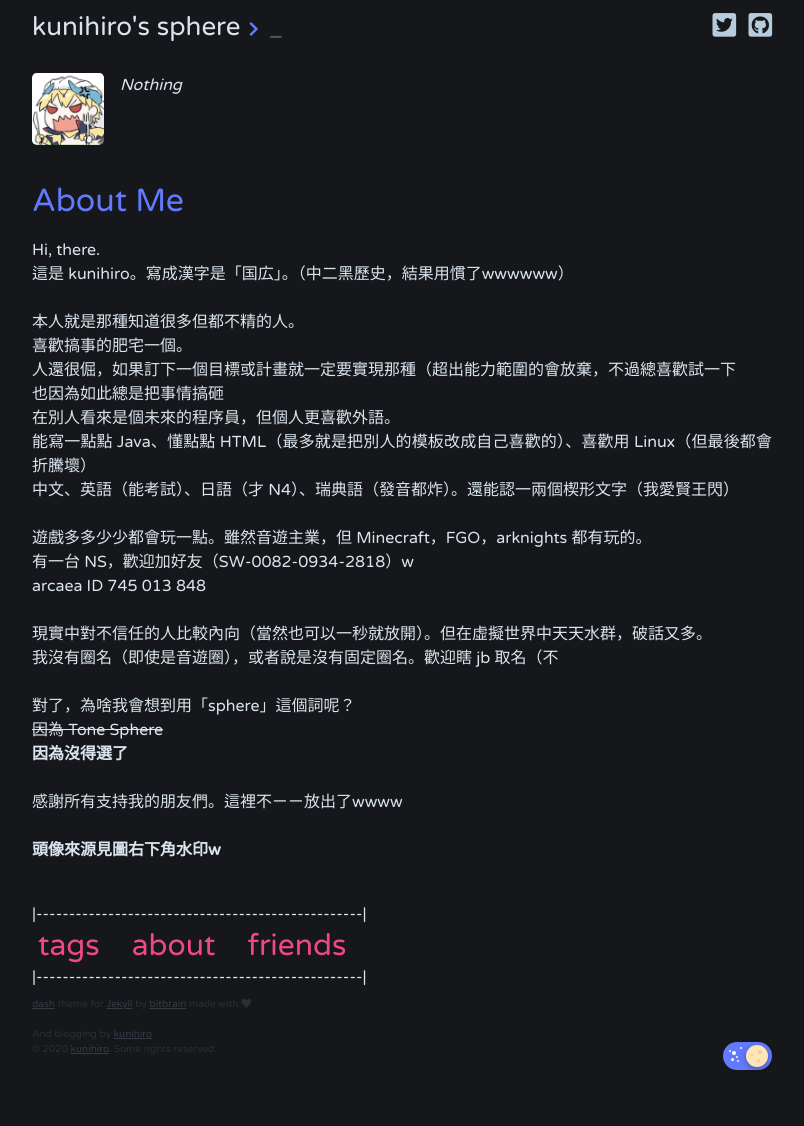
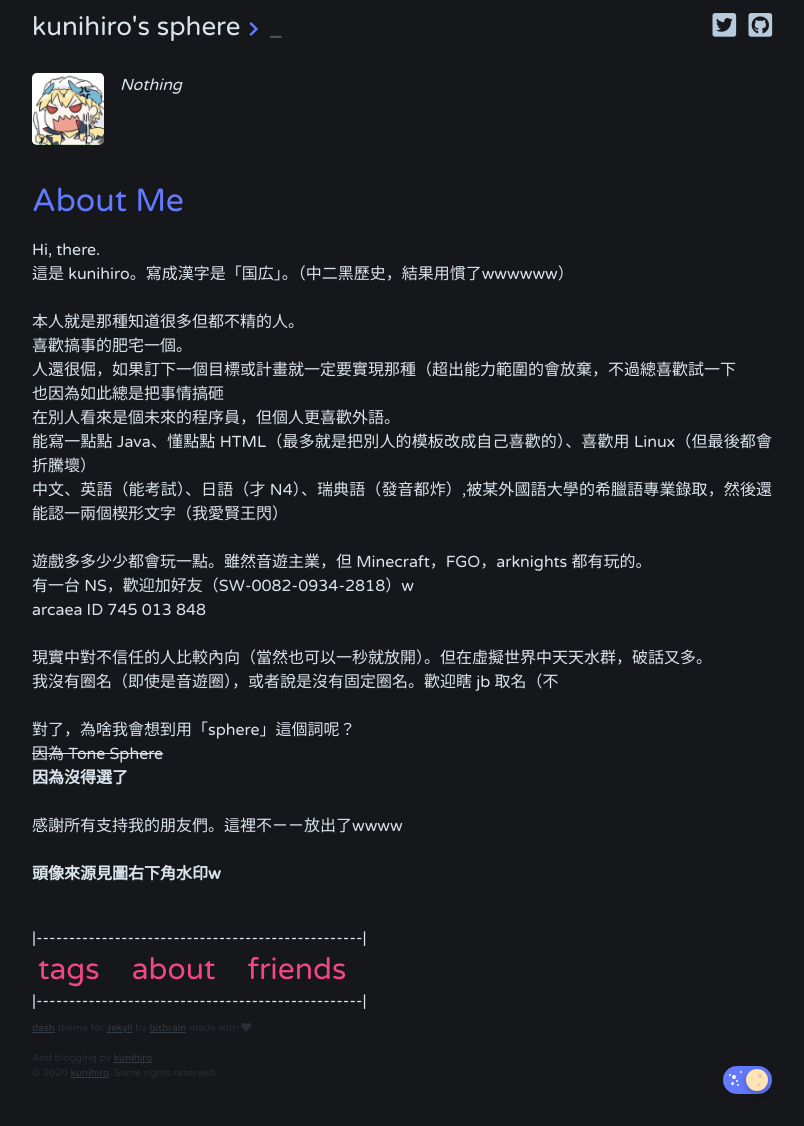
Before and after one commit to MyCodingSucks/MyCodingSucks.github.io, a Jekyll site: the page built from bottom_bar/about.html, in a window 1280 px wide. Shown: the whole page, without its empty margins (238-1042 px from the left). Built offline with Jekyll 4.4.1, drawn with Linux system fonts in a browser that asks for light colours; before the commit the page ends 1102 px from its top, so only the background shows below that.

Commit message:
Update about.html

```diff
--- a/bottom_bar/about.html
+++ b/bottom_bar/about.html
@@ -17,7 +17,7 @@ Hi, there.　 <br />
 也因為如此總是把事情搞砸 <br />
 在別人看來是個未來的程序員，但個人更喜歡外語。 <br />
 能寫一點點 Java、懂點點 HTML（最多就是把別人的模板改成自己喜歡的）、喜歡用 Linux（但最後都會折騰壞） <br />
-中文、英語（能考試）、日語（才 N4）、瑞典語（發音都炸）。還能認一兩個楔形文字（我愛賢王閃） <br />
+中文、英語（能考試）、日語（才 N4）、瑞典語（發音都炸）,被某外國語大學的希臘語專業錄取，然後還能認一兩個楔形文字（我愛賢王閃） <br />
 <br />
 遊戲多多少少都會玩一點。雖然音遊主業，但 Minecraft，FGO，arknights 都有玩的。 <br />
 有一台 NS，歡迎加好友（SW-0082-0934-2818）w <br />
```
